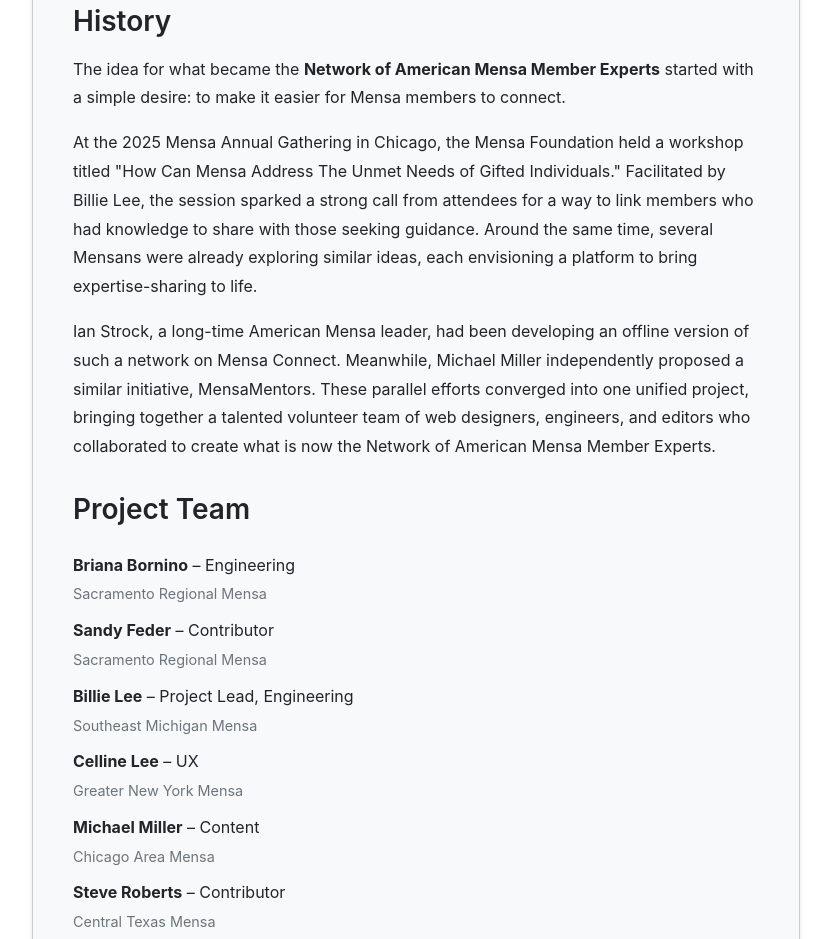
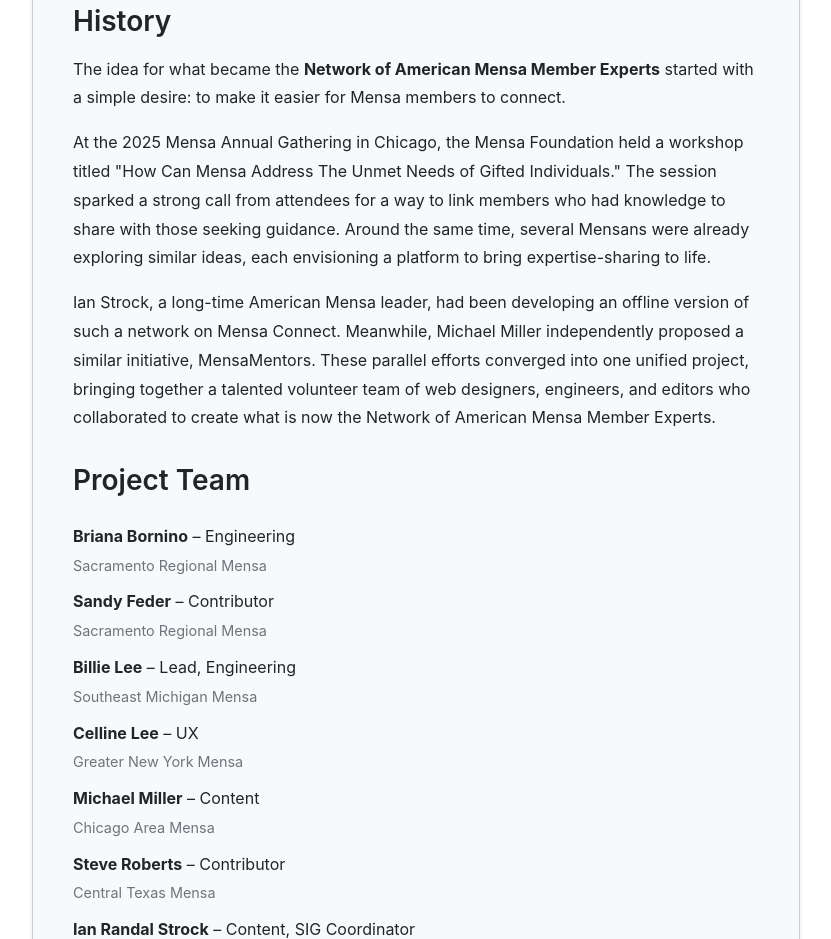
Before and after one commit to bbornino/mensa_member_connect_frontend, a React (Vite) app: page /about in a window 1280 px wide. Shown: the part 560-1499 px from the top of the page, without its empty margins (224-1055 px from the left). Built offline with nearby package versions, Linux system fonts and the light colour scheme; no server answers.

Commit message:
Update About and FAQ

```diff
--- a/src/components/public/About.tsx
+++ b/src/components/public/About.tsx
@@ -33,7 +33,7 @@ export default function About() {
               </p>
 
               <p className="mb-3">
-                At the 2025 Mensa Annual Gathering in Chicago, the Mensa Foundation held a workshop titled "How Can Mensa Address The Unmet Needs of Gifted Individuals." Facilitated by Billie Lee, the session sparked a strong call from attendees for a way to link members who had knowledge to share with those seeking guidance. Around the same time, several Mensans were already exploring similar ideas, each envisioning a platform to bring expertise-sharing to life.
+                At the 2025 Mensa Annual Gathering in Chicago, the Mensa Foundation held a workshop titled "How Can Mensa Address The Unmet Needs of Gifted Individuals." The session sparked a strong call from attendees for a way to link members who had knowledge to share with those seeking guidance. Around the same time, several Mensans were already exploring similar ideas, each envisioning a platform to bring expertise-sharing to life.
               </p>
 
               <p className="mb-3">
@@ -54,7 +54,7 @@ export default function About() {
                   <span className={styles.localGroup}>Sacramento Regional Mensa</span>
                 </li>
                 <li className="mb-2">
-                  <strong>Billie Lee</strong> – Project Lead, Engineering<br />
+                  <strong>Billie Lee</strong> – Lead, Engineering<br />
                   <span className={styles.localGroup}>Southeast Michigan Mensa</span>
                 </li>
                 <li className="mb-2">
--- a/src/components/public/Faq.tsx
+++ b/src/components/public/Faq.tsx
@@ -32,12 +32,12 @@ const faqItems: FAQItem[] = [
     answer: (
       <>
         <p>
-          Any active member of American Mensa may create a profile, search for help, or volunteer
+          Only active members of American Mensa who are 18 years of age or older may create a profile, search for help, or volunteer
           as an expert. You can participate whether you want to offer expertise, seek guidance, or do both.
         </p>
         <p>
           At this time, non-members can browse public information about the project (like this FAQ)
-          but need to join Mensa before logging in or contacting individual experts.
+          but need to join American Mensa and be 18 or older before logging in or contacting individual experts.
         </p>
       </>
     ),
```
